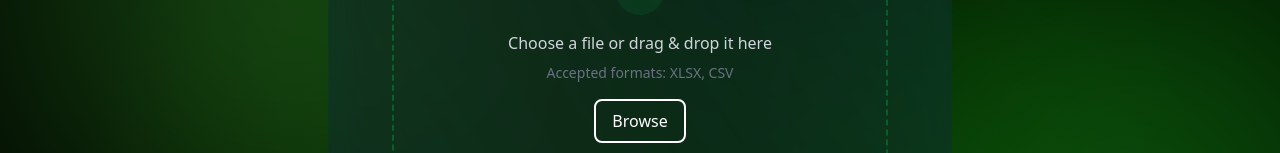
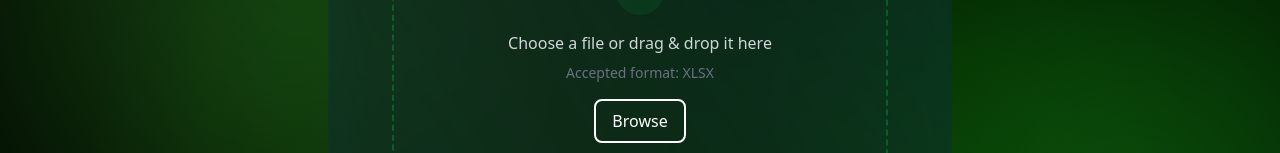
Before and after one commit to macoki07/WatcherAI, a React (Vite) app in the folder client/: page / in a window 1280 px wide. Shown: the part 245-398 px from the top of the page. Built offline with nearby package versions, Linux system fonts and the light colour scheme; a web font is replaced by a local one.

Commit message:
Update App.tsx

```diff
--- a/client/src/App.tsx
+++ b/client/src/App.tsx
@@ -449,9 +449,7 @@ function App() {
               <p className="text-gray-300 mb-2">
                 Choose a file or drag & drop it here
               </p>
-              <p className="text-gray-500 text-sm">
-                Accepted formats: XLSX, CSV
-              </p>
+              <p className="text-gray-500 text-sm">Accepted format: XLSX</p>
             </div>
             {/* File Input */}
             <input
@@ -459,7 +457,7 @@ function App() {
               onChange={handleFileChange} // On file selection, update state
               className="hidden" // Hide the default file input
               id="file-upload" // Give the file input an id
-              accept=".xlsx, .csv"
+              accept=".xlsx"
             />
             <Button
               variant="outline"
@@ -502,7 +500,11 @@ function App() {
             onSlideChange={(swiper) => setSelectedIndex(swiper.activeIndex)}
           >
             {metadata?.map((item, index) => (
-              <SwiperSlide key={index}>{item.Title}</SwiperSlide>
+              <SwiperSlide key={index}>
+                <p className="text-white justify-center flex ">
+                  Link {index+1}: {item.Title}
+                </p>
+              </SwiperSlide>
             ))}
           </Swiper>
 
```
